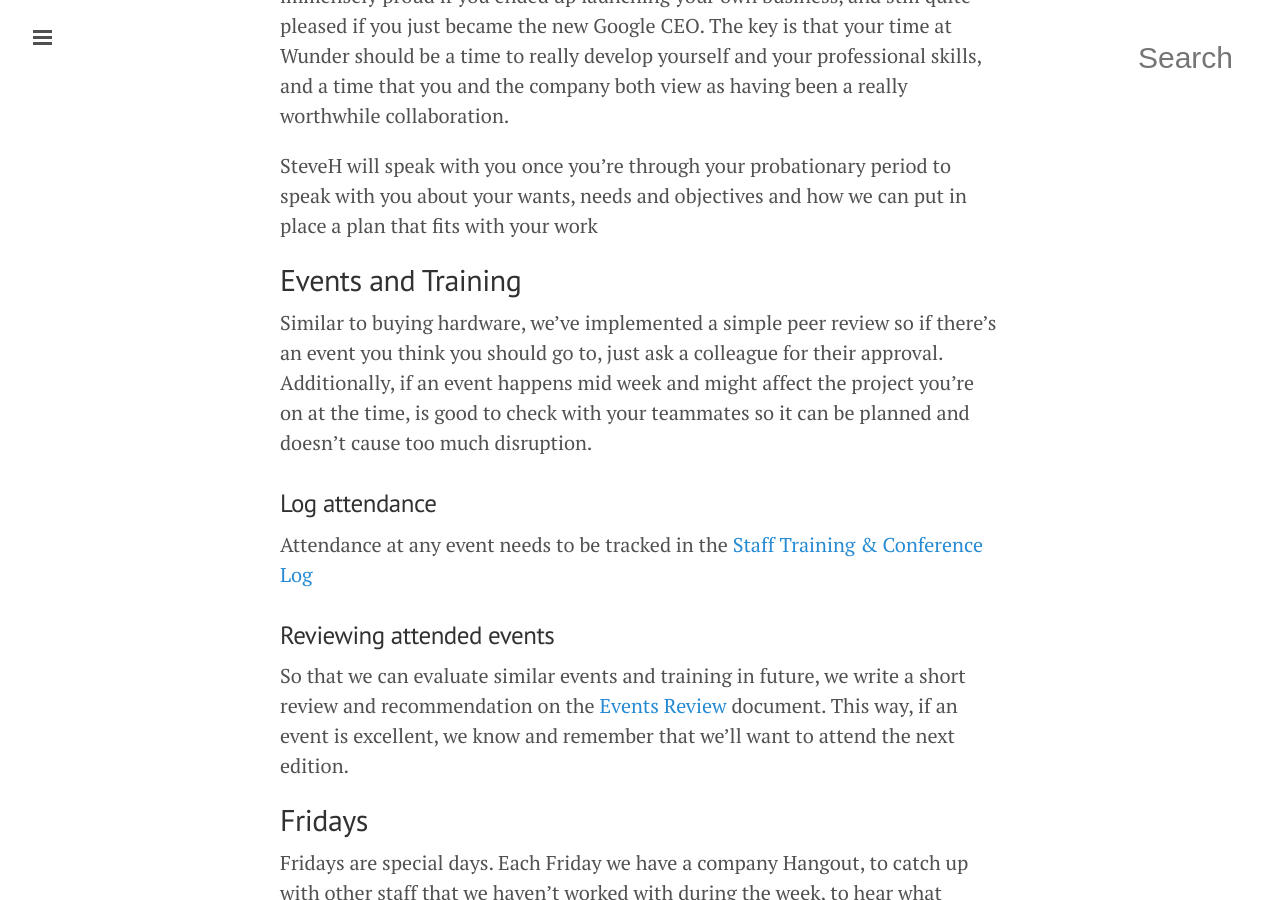
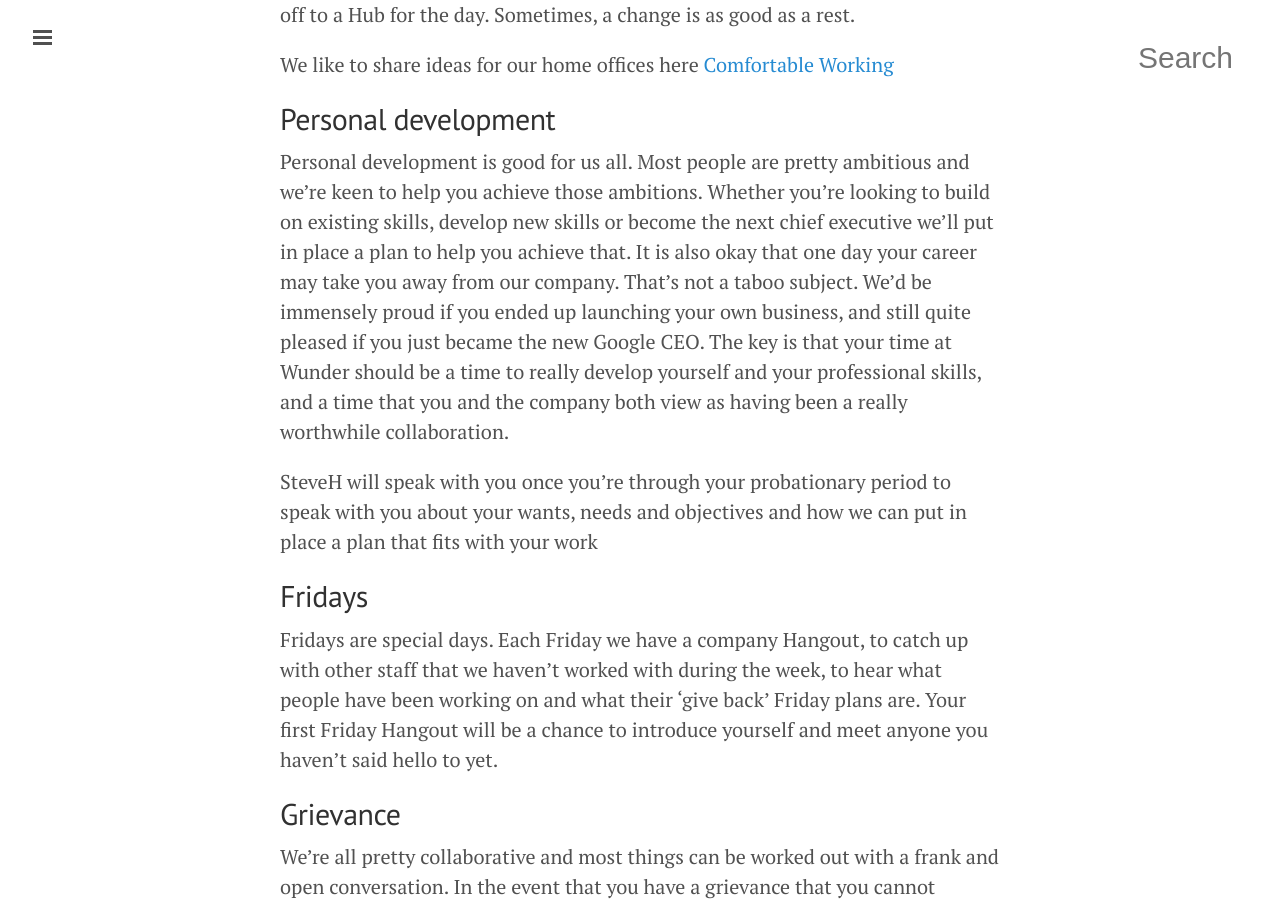
Before and after one commit to tormi/WunderWay, a Jekyll site: the page built from how/WunderReference.md, in a window 1280 px wide and 900 px high, scrolled down 4555 px. Built offline with Jekyll 4.4.1, drawn with Linux system fonts in a browser that asks for light colours; nearby versions of some CDN libraries; Markdown is read by kramdown in place of the engine named in the settings; some of the changed text lies outside the part shown.

Commit message:
trimming content

```diff
--- a/how/WunderReference.md
+++ b/how/WunderReference.md
@@ -10,15 +10,16 @@ Whether you're new to Wunder or a seasoned veteran it's unlikely that you'll kno
 
 If there is anything missing from this list that would help others, please add it yourself or send a brief email to SteveH. See [How to edit WunderWay](http://way.wunder.co.uk/how/how-edit-wunderway/)
 
+
 ## Your first day
 
 We’ll arrange for you to meet with your buddy for at least your first day. You’ll most likely work from The Hub, get yourself setup with equipment and access to whatever you need and get introduced to the rest of the [WunderTeam](http://way.wunder.co.uk/who/).
 
-### Your buddy
+*Your buddy*
 
 You’ll be assigned a buddy and he/she will introduce themselves shortly after we confirm your position. Your buddy is there to help you settle in, to answer your questions, to put you in touch with the rest of the team. Make sure you pay attention - you’ll be assigned as a buddy shortly!
 
-### Your buddy checklist
+*Your buddy checklist*
 
 * Hipchat installed and explained
 * Google Account setup
@@ -31,9 +32,10 @@ You’ll be assigned a buddy and he/she will introduce themselves shortly after
 * Profile setup on website
 * Website account setup (for blogging)
 
-### Your mentor
+*Your mentor*
 
 We all have a mentor too. Sometimes your buddy is not someone you work closely with. A mentor is someone more closely related to the work you do. Your mentor is there to help you develop yourself, to help unpick technical problems or to help steer you in the right direction with new processes or approaches to work.
+
 
 ## Head office
 
@@ -41,9 +43,11 @@ Although we’re all based at our home offices we do have an office. It’s a sh
 
 It’s just round the corner from Kings Cross. Easy to reach by tube, train, plane and car.
 
+
 ## Payroll and payday
 
 Shortly after starting our accountant, Ed, will be in touch to get you onto the payroll. We all get paid on 15th of each month.
+
 
 ## Expenses
 
@@ -52,6 +56,7 @@ All reasonable expenses incurred as part of your job will be reimbursed each wee
 Reasonable expenses include travel to client sites, hotels, lunch and evening meals while you’re working away.
 
 Note: fast cars are not a company expense! <i>(Damn. SP)</i>
+
 
 ## Laptops and other equipment
 
@@ -63,11 +68,13 @@ See [How to buy a computer](http://way.wunder.co.uk/how/how-buy-computer/) for m
 
 Setting up the SIP phone needs a little more explanation. See [Gigaphone Setup] (http://way.wunder.co.uk/how/sip-phone-setup/)
 
+
 ## Holidays
 
 We all need a break from time to time. When you start you’ll be allocated 25 days annual leave. Our holiday period runs from 1st January. We close the office between Christmas and New Year so you’ll need to save a few days for that.
 
 To request holiday, get the dates peer reviewed then send an email to Nic who’ll record the days in your company calendar and our holiday log.
+
 
 ## Sickness and unplanned leave
 
@@ -97,33 +115,24 @@ There’s also no reason why you can’t make the most of remote working and mov
 
 We like to share ideas for our home offices here [Comfortable Working](http://way.wunder.co.uk/how/work-comfortably/)
 
+
 ## Personal development
 
 Personal development is good for us all. Most people are pretty ambitious and we’re keen to help you achieve those ambitions. Whether you’re looking to build on existing skills, develop new skills or become the next chief executive we’ll put in place a plan to help you achieve that. It is also okay that one day your career may take you away from our company. That’s not a taboo subject. We’d be immensely proud if you ended up launching your own business, and still quite pleased if you just became the new Google CEO. The key is that your time at Wunder should be a time to really develop yourself and your professional skills, and a time that you and the company both view as having been a really worthwhile collaboration.
 
 SteveH will speak with you once you’re through your probationary period to speak with you about your wants, needs and objectives and how we can put in place a plan that fits with your work
 
-## Events and Training
-
-Similar to buying hardware, we've implemented a simple peer review so if there's an event you think you should go to, just ask a colleague for their approval. Additionally, if an event happens mid week and might affect the project you're on at the time, is good to check with your teammates so it can be planned and doesn't cause too much disruption.
-
-### Log attendance
-
-Attendance at any event needs to be tracked in the [Staff Training & Conference Log](https://docs.google.com/a/wunderkraut.com/spreadsheets/d/1A8WHrOFKOOa_Ig0GGnf5Wt1p8YE3wlWuJid0HO_UkfI/edit#gid=2)
-
-### Reviewing attended events
-
-So that we can evaluate similar events and training in future, we write a short review and recommendation on the [Events Review](https://docs.google.com/a/wunderkraut.com/spreadsheets/d/18M5tBUaQEBJfinSvM8oYtBPfDOSeHxE0mVsNxXWzN0c/edit#gid=252936002) document. This way, if an event is excellent, we know and remember that we'll want to attend the next edition.
-
 
 ## Fridays
 
 Fridays are special days. Each Friday we have a company Hangout, to catch up with other staff that we haven't worked with during the week, to hear what people have been working on and what their 'give back' Friday plans are. Your first Friday Hangout will be a chance to introduce yourself and meet anyone you haven't said hello to yet.
 
+
 ## Grievance
 
 We’re all pretty collaborative and most things can be worked out with a frank and open conversation. In the event that you have a grievance that you cannot resolve yourself please speak with one of the Steves. We’ll work this out with you.
 
+
 ## Home bills and broadband
 
 We pay our staff well and factor in the cost of home working expenses into our salaries. Expenses such as gas, electric and broadband are necessary but can not be expensed. (This is actually for your benefit as the tax position becomes really complicated if we try to separate this stuff out from the salary, and you’d have to fill in extra forms, but still pay the same tax).
```
Also changed, not shown: other parts of how/WunderReference.md (+11 -0 lines).
